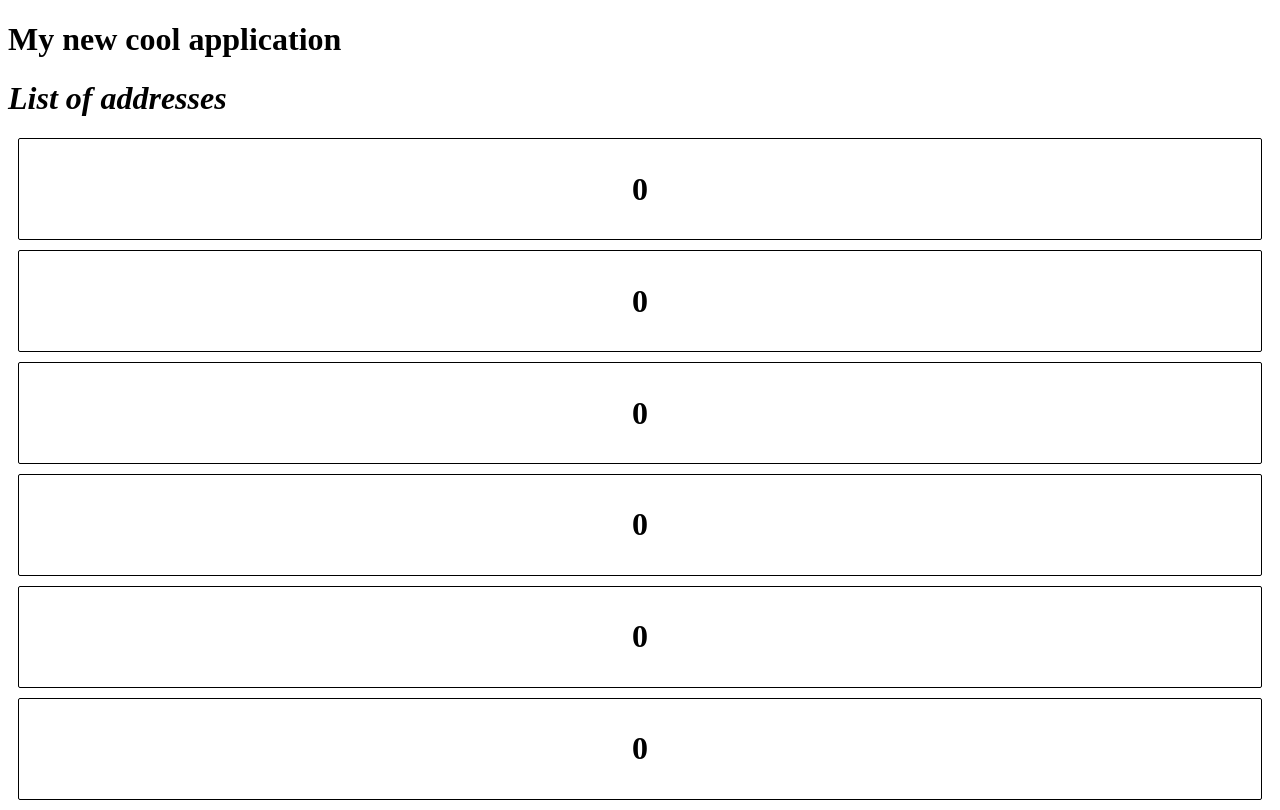
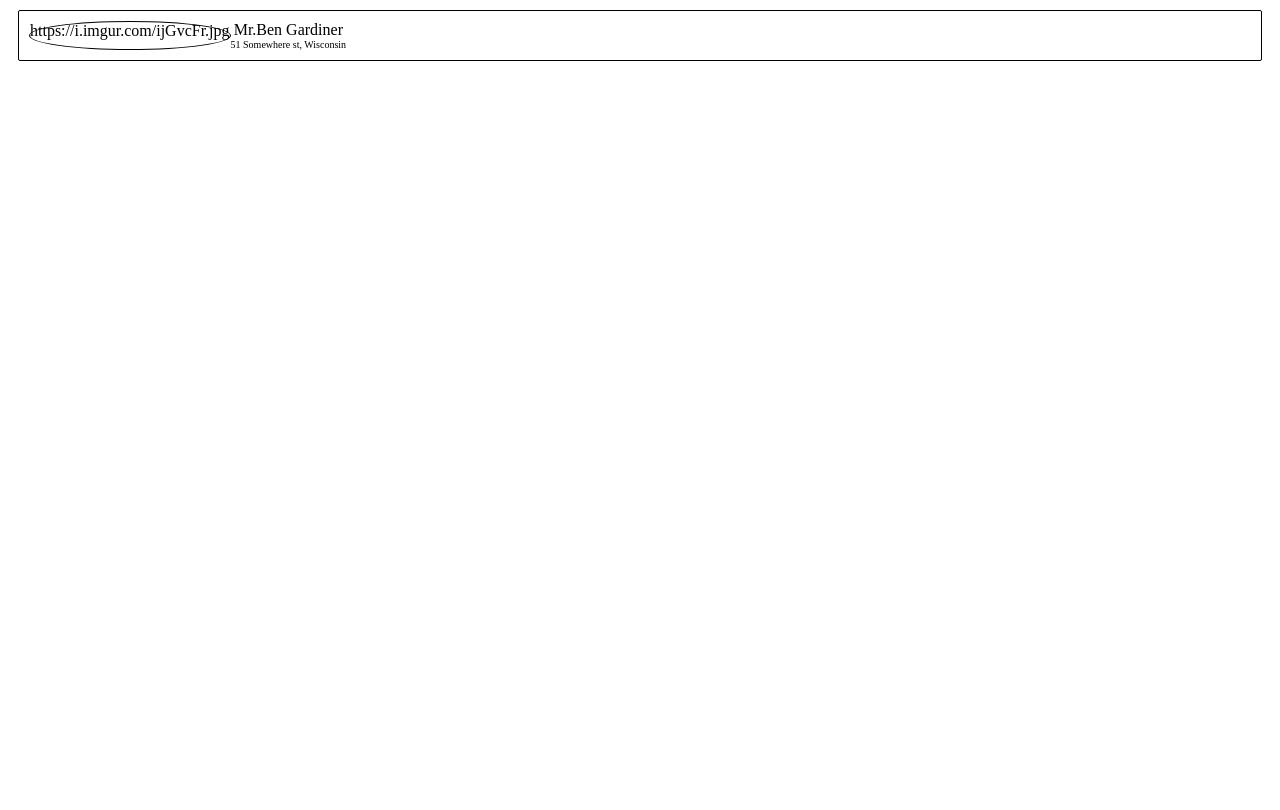
Before and after one commit to BenGardiner123/angular_classwork_semester2, an Angular app in the folder my-app/: page / in a window 1280 px wide. Built offline with nearby package versions, Linux system fonts and the light colour scheme.

Commit message:
got it woring - need to fix my img tag

```diff
--- a/my-app/src/app/app.component.html
+++ b/my-app/src/app/app.component.html
@@ -1,9 +1 @@
-
-<h1>My new cool application</h1>
-<address></address>
-<app-counter (counted)="onCounted($event)"></app-counter>
-<app-counter></app-counter>
-<app-counter></app-counter>
-<app-counter></app-counter>
-<app-counter></app-counter>
-<app-counter></app-counter>
+<app-counter [profilePicUrl]="imgUrl" title="Mr." name="Ben Gardiner" address="51 Somewhere st, Wisconsin"></app-counter>
--- a/my-app/src/app/app.component.ts
+++ b/my-app/src/app/app.component.ts
@@ -8,7 +8,9 @@ import { ValueConverter } from '@angular/compiler/src/render3/view/template';
   styleUrls: ['./app.component.css']
 })
 export class AppComponent {
-  onCounted(value: number)
-  {this.total += value;
-  }
-  }
+  name = "BoJangles";
+  title = "Mr.";
+  imgUrl= "https://i.imgur.com/ijGvcFr.jpg";
+  address = "";
+
+}
--- a/my-app/src/app/app.module.ts
+++ b/my-app/src/app/app.module.ts
@@ -4,13 +4,15 @@ import { addressComponent}from './address.component';
 import { AppComponent } from './app.component';
 import { CityComponent } from './city/city.component';
 import { CounterComponent } from './counter/counter.component';
+import { ContactComponent } from './contact/contact.component';
 
 @NgModule({
   declarations: [
     AppComponent,
     addressComponent,
     CityComponent,
-    CounterComponent
+    CounterComponent,
+    ContactComponent
   ],
   imports: [
     BrowserModule
--- /dev/null
+++ b/my-app/src/app/contact/contact.component.html
@@ -0,0 +1,7 @@
+<div>
+    <div class="profilePic"></div>
+    <div>
+        <div class="title"> </div>
+        <div class="address"></div>
+    </div>
+</div>
--- /dev/null
+++ b/my-app/src/app/contact/contact.component.ts
@@ -0,0 +1,32 @@
+import { Component, OnInit, Input } from '@angular/core';
+
+@Component({
+  selector: 'app-contact',
+  templateUrl: './contact.component.html',
+  styleUrls: ['./contact.component.css']
+})
+export class ContactComponent implements OnInit {
+
+  @Input()
+  name = "";
+
+  @Input()
+  title = "";
+
+  @Input()
+  address = "";
+
+  @Input()
+  profilePicUrl= "";
+
+  constructor() { }
+
+  ngOnInit(): void {
+
+
+  }
+
+
+
+
+}
--- a/my-app/src/app/counter/counter.component.css
+++ b/my-app/src/app/counter/counter.component.css
@@ -1,9 +1,30 @@
-.counter {
+.container{
     border: solid 1px black;
     border-radius: 2px;
     padding: 10px;
     margin: 10px;
     text-align: center;
+    cursor: pointer;
+    display: flex;
+}
 
-    cursor: pointer;
+.profilePic{
+    border-radius: 50%;
+    border: solid black .5px;
 }
+
+.nameaddySpliiter{
+    display: flex;
+    flex-direction: column;
+}
+
+.title{
+    color: black;
+    font-size: 16px;
+}
+
+.address{
+    color: black;
+    font-size: 10px;
+
+}
--- a/my-app/src/app/counter/counter.component.html
+++ b/my-app/src/app/counter/counter.component.html
@@ -1,3 +1,7 @@
-<div (click)="onComponentClick($event)" class="counter" [style.color]="fontColour">
-    <h1>{{ counter }}</h1>
+<div class="container">
+    <div class="profilePic">{{profilePicUrl}}</div>
+    <div class="nameaddySpliiter">
+        <div class="title">{{title}}{{name}}</div>
+        <div class="address">{{address}}</div>
+    </div>
 </div>
--- a/my-app/src/app/counter/counter.component.ts
+++ b/my-app/src/app/counter/counter.component.ts
@@ -7,27 +7,25 @@ import { Component, OnInit, EventEmitter, Output, Input } from '@angular/core';
 })
 export class CounterComponent implements OnInit {
 
+
   @Input()
-  title: string = "default counter";
+  name = "";
 
-  @Output()
-  counted: EventEmitter<number> = new EventEmitter<number>();
+  @Input()
+  title = "";
 
-  counter = 0;
-  fontColour: string = 'black';
+  @Input()
+  address = "";
+
+  @Input()
+  profilePicUrl= "";
 
   constructor() { }
 
   ngOnInit(): void {
   }
 
-  onComponentClick(value: any)
-  {console.log(event)
-    this.counted.emit(1);
-    if(this.counter >=10)
-      this.fontColour = 'red';
-    this.counter += 1;
-  }
+
 
 
 
```
Also changed, not shown: my-app/src/app/contact/contact.component.css (added), 1 other file (tests, documents, lock files or other folders).
